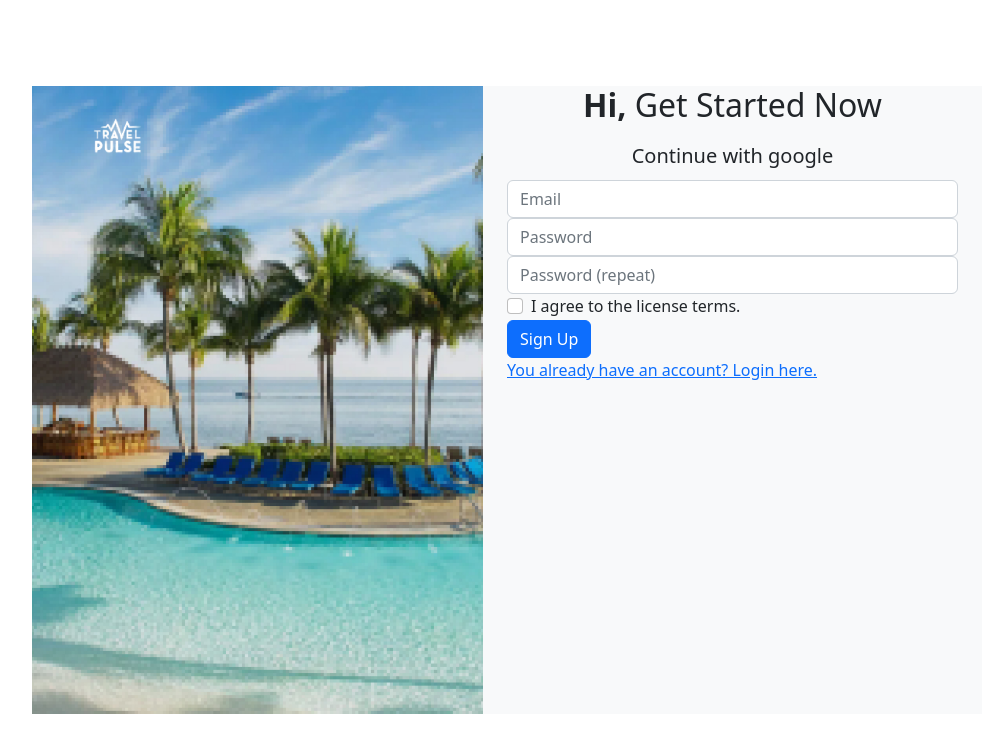
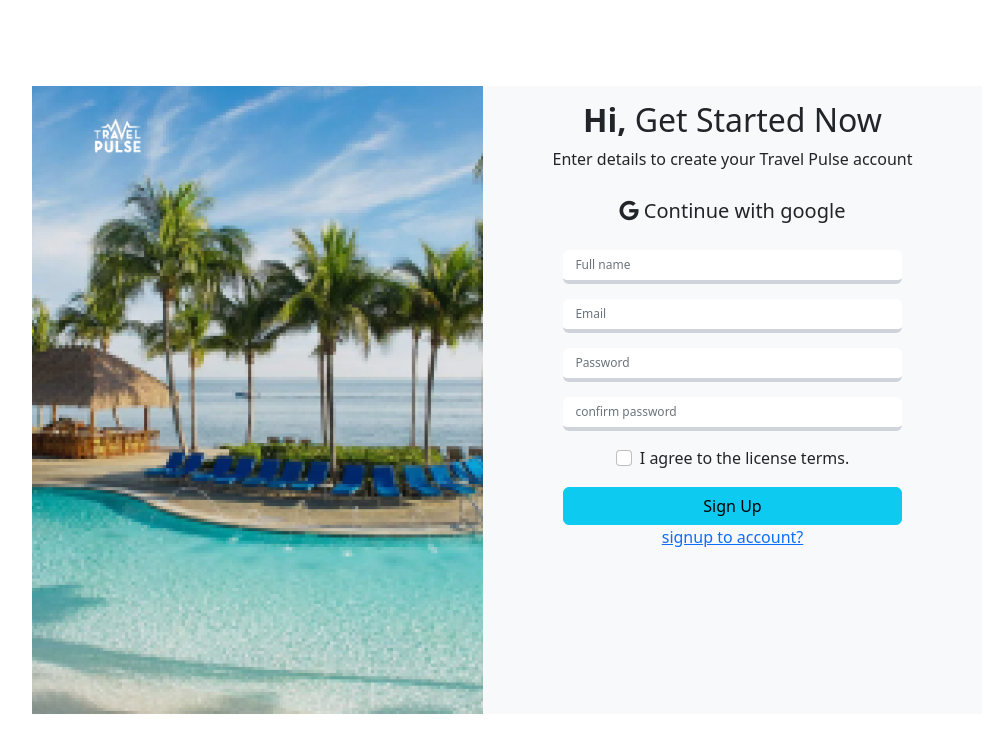
Before and after one commit to rejoan121615/travel-website-team_dot, a PHP site: page /signup.html in a window 1280 px wide. Shown: the top 753 px of the page, without its empty margins (133-1122 px from the left). Run offline with PHP 8.4, Linux system fonts and the light colour scheme.

Commit message:
signup form style created

```diff
--- a/css/style.css
+++ b/css/style.css
@@ -7,3 +7,34 @@
 .form-wrap {
     width: 950px;
 }
+ h2{
+    margin-top: 15px;
+}
+.box .form-group .form-control[type="text"]{
+    width: 75%;
+    outline:none;
+    border-width: 0px 0px 4px 0px;
+    font-size: 12px;
+    margin-top: 15px;
+}
+.box .form-group .form-control[type="email"]{
+    width: 75%;
+    outline:none;
+    border-width: 0px 0px 4px 0px;
+    margin-top: 15px;
+    font-size: 12px;
+}
+.box .form-group .form-control[type="password"]{
+    width: 75%;
+    outline:none;
+    border-width: 0px 0px 4px 0px;
+    margin-top: 15px;
+    font-size: 12px;
+}
+.form-check{
+    margin-top: 15px;
+}
+.form-group .btn{
+    width: 75%;
+    margin-top: 15px;
+}
--- a/signup.html
+++ b/signup.html
@@ -1,15 +1,21 @@
 <!DOCTYPE html>
 <html lang="en">
+
 <head>
   <meta charset="UTF-8">
   <meta http-equiv="X-UA-Compatible" content="IE=edge">
   <meta name="viewport" content="width=device-width, initial-scale=1.0">
   <title>sign-up page</title>
+  <!-- font-awesome cdn -->
+  <link rel="stylesheet" href="https://cdnjs.cloudflare.com/ajax/libs/font-awesome/6.4.0/css/all.min.css" />
+  <!-- bootstrap cdn -->
   <link rel="stylesheet" href="https://cdn.jsdelivr.net/npm/bootstrap@5.2.3/dist/css/bootstrap.min.css">
+  <!-- css link -->
   <link rel="stylesheet" href="./css/style.css">
 </head>
+
 <body class="full-screen d-flex justify-content-center align-items-center ">
-    <div class=" bg-light form-wrap " >
+  <div class=" bg-light form-wrap ">
     <div class=" row w-100 ">
       <!-- image  -->
       <div class=" col-sm-6">
@@ -20,40 +26,34 @@
         <div class="form-container">
           <div class="image-holder"></div>
           <form method="post">
-                <h2 class="text-center"><strong>Hi,</strong> Get Started Now</h2>
+            <h2 class="text-center my-22px"><strong>Hi,</strong> Get Started Now</h2>
+            <p class="d-flex justify-content-center">Enter details to create your Travel Pulse account</p>
             <div class="card-footer text-center">
-                  <a href="#pablo" class="btn btn-neutral btn-round btn-lg">Continue with google</a>
+              <a href="#pablo" ><button class="btn btn-neutral btn-round btn-lg"><i class="fa-brands fa-google"></i> Continue with google</button></a>
             </div>
-                <div class="form-group"><input class="form-control" type="email" name="email" placeholder="Email"></div>
-                <div class="form-group"><input class="form-control" type="password" name="password" placeholder="Password"></div>
-                <div class="form-group"><input class="form-control" type="password" name="password-repeat" placeholder="Password (repeat)"></div>
-                <div class="form-group">
-                    <div class="form-check"><label class="form-check-label"><input class="form-check-input" type="checkbox">I agree to the license terms.</label></div>
+            <div class="box">
+            <div class="form-group d-flex justify-content-center"><input class="form-control" type="text" name="fulname" placeholder="Full name ">
             </div>
-                <div class="form-group"><button class="btn btn-primary btn-block" type="submit">Sign Up</button></div><a href="#" class="already">You already have an account? Login here.</a></form>
+            <div class="form-group d-flex justify-content-center"><input class="form-control" type="email" name="email" placeholder="Email"></div>
+            <div class="form-group d-flex justify-content-center"><input class="form-control" type="password" name="password" placeholder="Password">
+            </div>
+            <div class="form-group d-flex justify-content-center"><input class="form-control" type="password" name="password-repeat"
+              placeholder="confirm password"></div>
+            </div>
+            <div class="form-group d-flex justify-content-center">
+              <div class="form-check"><label class="form-check-label"><input class="form-check-input" type="checkbox">I
+                  agree to the license terms.</label></div>
+            </div>
+            <div class="form-group d-flex justify-content-center"><button class="btn btn-info btn-block" type="submit">Sign Up</button></div><a
+              href="#" class="already d-flex justify-content-center"> signup to account?</a>
+          </form>
         </div>
       </div>
     </div>
   </div>
-    <!-- <h3>Welcome to our Site</h3> -->
-    <!-- <p>Cotinue with google or enter login details</p> -->
-    <!-- <form>
-        <div class="mb-3">
-          <label for="exampleInputEmail1" class="form-label">Email address</label>
-          <input type="email" class="form-control" id="exampleInputEmail1" aria-describedby="emailHelp">
-          <div id="emailHelp" class="form-text">We'll never share your email with anyone else.</div>
-        </div>
-        <div class="mb-3">
-          <label for="exampleInputPassword1" class="form-label">Password</label>
-          <input type="password" class="form-control" id="exampleInputPassword1">
-        </div>
-        <div class="mb-3 form-check">
-          <input type="checkbox" class="form-check-input" id="exampleCheck1">
-          <label class="form-check-label" for="exampleCheck1">Remember Me</label>
-        </div>
-        <button type="submit" class="btn btn-primary">Login</button>
-        <p>Don't account yet?<a href="">Create account</a></p>
-    </form> -->
-    <script src="https://cdn.jsdelivr.net/npm/bootstrap@5.3.0-alpha3/dist/js/bootstrap.bundle.min.js" integrity="sha384-ENjdO4Dr2bkBIFxQpeoTz1HIcje39Wm4jDKdf19U8gI4ddQ3GYNS7NTKfAdVQSZe" crossorigin="anonymous"></script>
+  <script src="https://cdn.jsdelivr.net/npm/bootstrap@5.3.0-alpha3/dist/js/bootstrap.bundle.min.js"
+    integrity="sha384-ENjdO4Dr2bkBIFxQpeoTz1HIcje39Wm4jDKdf19U8gI4ddQ3GYNS7NTKfAdVQSZe"
+    crossorigin="anonymous"></script>
 </body>
+
 </html>
```
Lines whose indentation alone changed are shown as unchanged.
